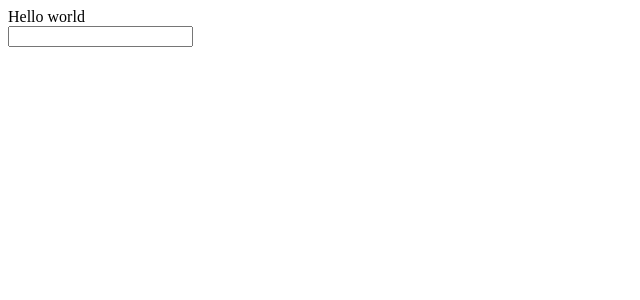
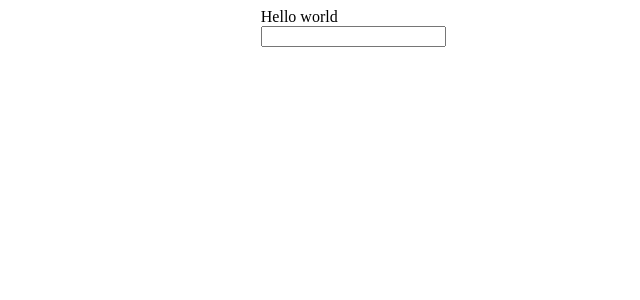
Before and after one commit to vkontrimas/chatgpt-client, a React (Vite) app in the folder web/: page / in a window 1280 px wide. Shown: the top 300 px of the page, without its empty margins (0-640 px from the left). Built offline with nearby package versions, Linux system fonts and the light colour scheme.

Commit message:
Limit App width

```diff
--- a/web/src/App.css
+++ b/web/src/App.css
@@ -0,0 +1,4 @@
+.App {
+  width: 60%;
+  margin: auto;
+}
```
